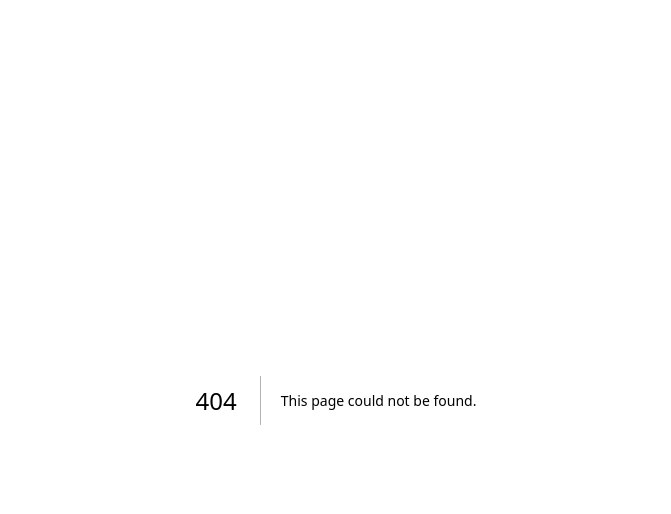
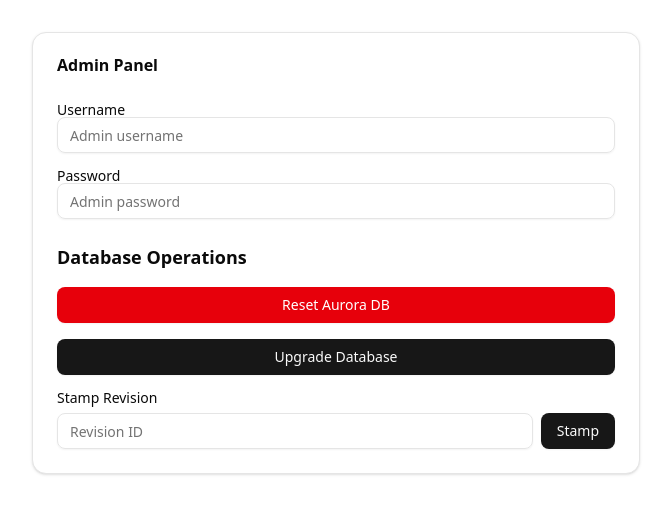
Before and after one commit to himura467/tend-attend, a Next.js app in the folder frontend/: page /admin in a window 1280 px wide. Before the commit this address had no page. Shown: the top 514 px of the page, without its empty margins (304-975 px from the left). Built offline with nearby package versions, Linux system fonts and the light colour scheme.

Commit message:
feat: admin page

```diff
--- /dev/null
+++ b/frontend/src/app/admin/page.tsx
@@ -0,0 +1,151 @@
+"use client";
+
+import { Button } from "@/components/ui/button";
+import { Card, CardContent, CardHeader, CardTitle } from "@/components/ui/card";
+import { Input } from "@/components/ui/input";
+import { Label } from "@/components/ui/label";
+import { resetAurora, stampRevision, upgradeDb } from "@/lib/api/admin";
+import { BasicAuthCredentials } from "@/lib/api/dtos/auth";
+import React from "react";
+import { toast } from "sonner";
+
+export default function AdminPage(): React.JSX.Element {
+  const [credentials, setCredentials] = React.useState<BasicAuthCredentials>({
+    username: "",
+    password: "",
+  });
+  const [isLoading, setIsLoading] = React.useState(false);
+
+  const handleResetAurora = async (): Promise<void> => {
+    if (!credentials.username || !credentials.password) {
+      toast.error("Please enter username and password");
+      return;
+    }
+
+    setIsLoading(true);
+
+    try {
+      const result = await resetAurora(credentials);
+      if (result.error_codes.length === 0) {
+        toast.success("Aurora DB reset completed successfully");
+      } else {
+        toast.error(`Failed to reset Aurora DB`);
+      }
+    } catch {
+      toast.error(`Failed to reset Aurora DB`);
+    } finally {
+      setIsLoading(false);
+    }
+  };
+
+  const handleUpgradeDb = async (): Promise<void> => {
+    if (!credentials.username || !credentials.password) {
+      toast.error("Please enter username and password");
+      return;
+    }
+
+    setIsLoading(true);
+
+    try {
+      const result = await upgradeDb(credentials);
+      if (result.error_codes.length === 0) {
+        toast.success("Database upgrade completed successfully");
+      } else {
+        toast.error(`Failed to upgrade database`);
+      }
+    } catch {
+      toast.error(`Failed to upgrade database`);
+    } finally {
+      setIsLoading(false);
+    }
+  };
+
+  const handleStampRevision = async (revision: string): Promise<void> => {
+    if (!credentials.username || !credentials.password) {
+      toast.error("Please enter username and password");
+      return;
+    }
+
+    setIsLoading(true);
+
+    try {
+      const result = await stampRevision(credentials, { revision });
+      if (result.error_codes.length === 0) {
+        toast.success("Revision stamp completed successfully");
+      } else {
+        toast.error(`Failed to stamp revision`);
+      }
+    } catch {
+      toast.error(`Failed to stamp revision`);
+    } finally {
+      setIsLoading(false);
+    }
+  };
+
+  return (
+    <div className="container mx-auto p-8 max-w-2xl">
+      <Card>
+        <CardHeader>
+          <CardTitle>Admin Panel</CardTitle>
+        </CardHeader>
+        <CardContent className="space-y-6">
+          <div className="space-y-4">
+            <div>
+              <Label htmlFor="username">Username</Label>
+              <Input
+                id="username"
+                type="text"
+                value={credentials.username}
+                onChange={(e) => setCredentials({ ...credentials, username: e.target.value })}
+                placeholder="Admin username"
+              />
+            </div>
+            <div>
+              <Label htmlFor="password">Password</Label>
+              <Input
+                id="password"
+                type="password"
+                value={credentials.password}
+                onChange={(e) => setCredentials({ ...credentials, password: e.target.value })}
+                placeholder="Admin password"
+              />
+            </div>
+          </div>
+
+          <div className="space-y-4">
+            <h3 className="text-lg font-semibold">Database Operations</h3>
+
+            <Button onClick={handleResetAurora} disabled={isLoading} variant="destructive" className="w-full">
+              {isLoading ? "Processing..." : "Reset Aurora DB"}
+            </Button>
+
+            <Button onClick={handleUpgradeDb} disabled={isLoading} className="w-full">
+              {isLoading ? "Processing..." : "Upgrade Database"}
+            </Button>
+
+            <div className="space-y-2">
+              <Label htmlFor="revision">Stamp Revision</Label>
+              <div className="flex gap-2">
+                <Input id="revision" placeholder="Revision ID" className="flex-1" />
+                <Button
+                  onClick={() => {
+                    const revisionInput = document.getElementById("revision") as HTMLInputElement;
+                    const revision = revisionInput?.value;
+                    if (revision) {
+                      handleStampRevision(revision);
+                    } else {
+                      toast.error("Please enter a revision ID");
+                    }
+                  }}
+                  disabled={isLoading}
+                >
+                  Stamp
+                </Button>
+              </div>
+            </div>
+          </div>
+        </CardContent>
+      </Card>
+    </div>
+  );
+}
```
